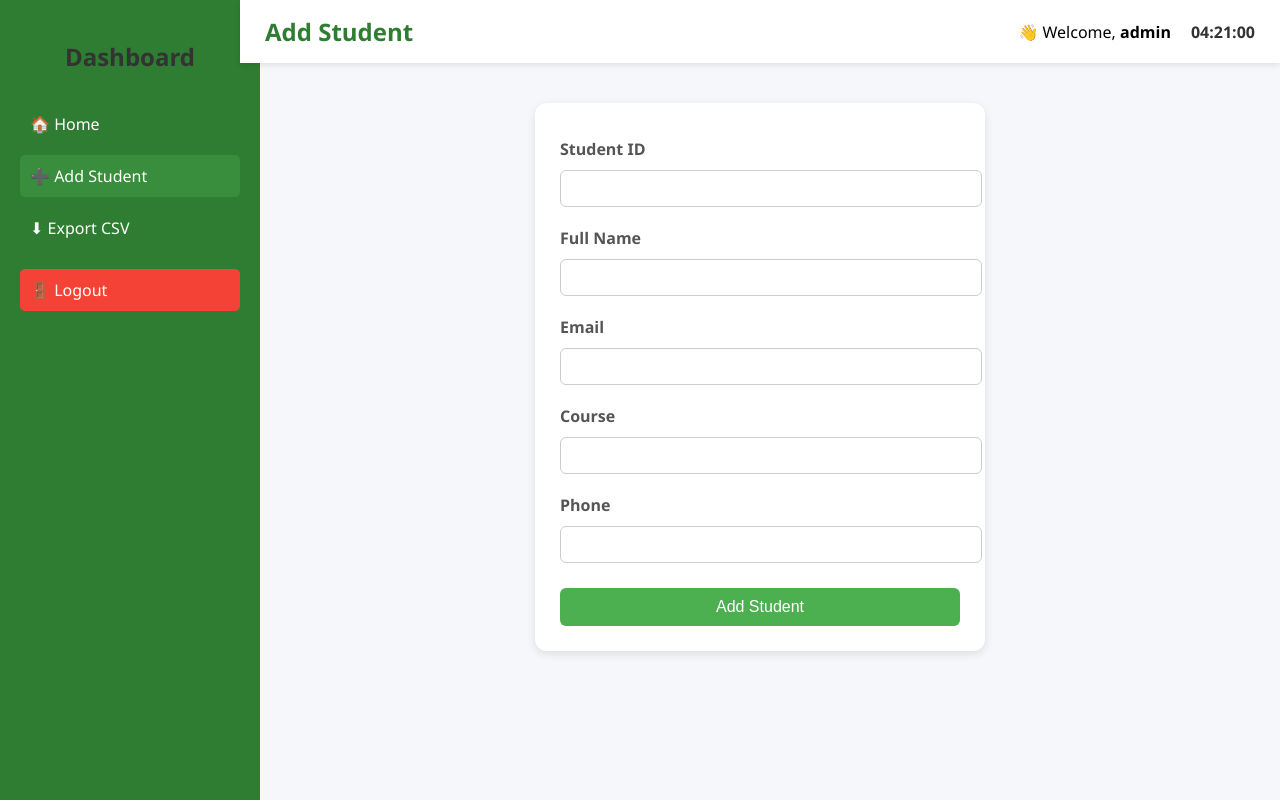
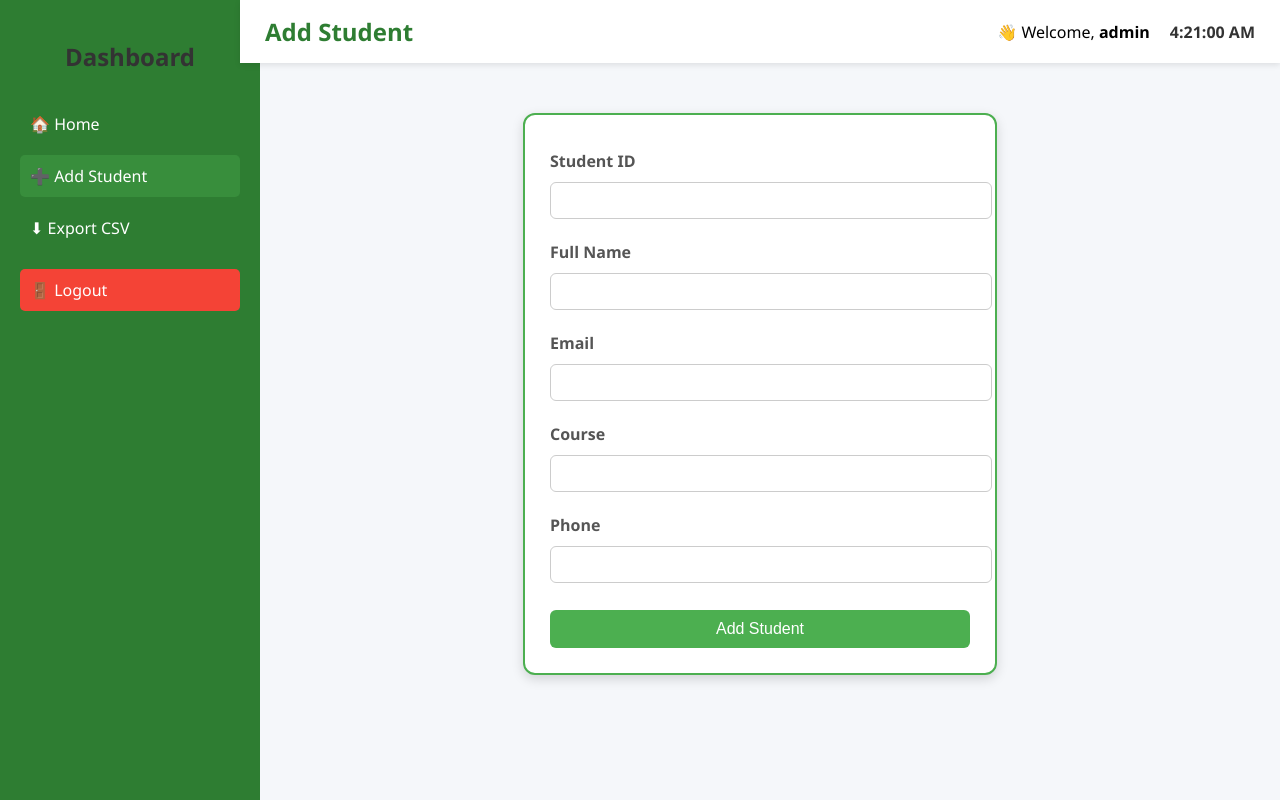
Before and after one commit to andreiiiii22/andreiiiii22.github.student.system, a PHP site: page /add.php in a window 1280 px wide. Run offline with PHP 8.4, Linux system fonts and the light colour scheme; a user stored in the database is signed in.

Commit message:
Update add.php

```diff
--- a/add.php
+++ b/add.php
@@ -48,6 +48,7 @@ if ($_SERVER['REQUEST_METHOD'] === 'POST') {
             background-color: #f5f7fa;
             display: flex;
         }
+
         /* Sidebar */
         .sidebar {
             width: 220px;
@@ -77,7 +78,8 @@ if ($_SERVER['REQUEST_METHOD'] === 'POST') {
         /* Main layout */
         .main-content {
             margin-left: 240px;
-            width: 100%;
+            width: calc(100% - 240px);
+            min-height: 100vh;
         }
 
         /* Top Navbar */
@@ -113,33 +115,44 @@ if ($_SERVER['REQUEST_METHOD'] === 'POST') {
             text-decoration: none;
         }
 
-        /* Form */
+        /* Clean Form */
         .form-container {
             background: white;
+            border: 2px solid #4CAF50; /* ✅ fixed clean border */
             padding: 25px;
             border-radius: 12px;
-            box-shadow: 0 3px 10px rgba(0,0,0,0.1);
-            width: 400px;
-            margin: 40px auto;
+            box-shadow: 0 4px 12px rgba(0,0,0,0.15);
+            width: 420px;
+            margin: 50px auto;
             animation: fadeIn 0.6s ease;
         }
+
         @keyframes fadeIn {
             from {opacity: 0; transform: translateY(-10px);}
             to {opacity: 1; transform: translateY(0);}
         }
+
         label {
             display: block;
             margin: 10px 0 5px;
             color: #333;
             font-weight: 600;
         }
+
         input {
             width: 100%;
             padding: 10px;
             border: 1px solid #bbb;
             border-radius: 6px;
-            margin-bottom: 10px;
+            margin-bottom: 12px;
+            transition: border-color 0.2s;
         }
+
+        input:focus {
+            outline: none;
+            border-color: #4CAF50;
+        }
+
         button {
             background-color: #4CAF50;
             border: none;
@@ -149,11 +162,13 @@ if ($_SERVER['REQUEST_METHOD'] === 'POST') {
             font-size: 16px;
             border-radius: 6px;
             cursor: pointer;
-            transition: 0.3s;
+            transition: background-color 0.3s;
         }
+
         button:hover {
             background-color: #45a049;
         }
+
         .success {
             color: green;
             font-weight: bold;
@@ -211,13 +226,9 @@ if ($_SERVER['REQUEST_METHOD'] === 'POST') {
 </div>
 
 <script>
-// Live Digital Clock
 function updateClock() {
     const now = new Date();
-    let hours = now.getHours().toString().padStart(2, '0');
-    let minutes = now.getMinutes().toString().padStart(2, '0');
-    let seconds = now.getSeconds().toString().padStart(2, '0');
-    document.getElementById('clock').textContent = `${hours}:${minutes}:${seconds}`;
+    document.getElementById('clock').textContent = now.toLocaleTimeString();
 }
 setInterval(updateClock, 1000);
 updateClock();
```
